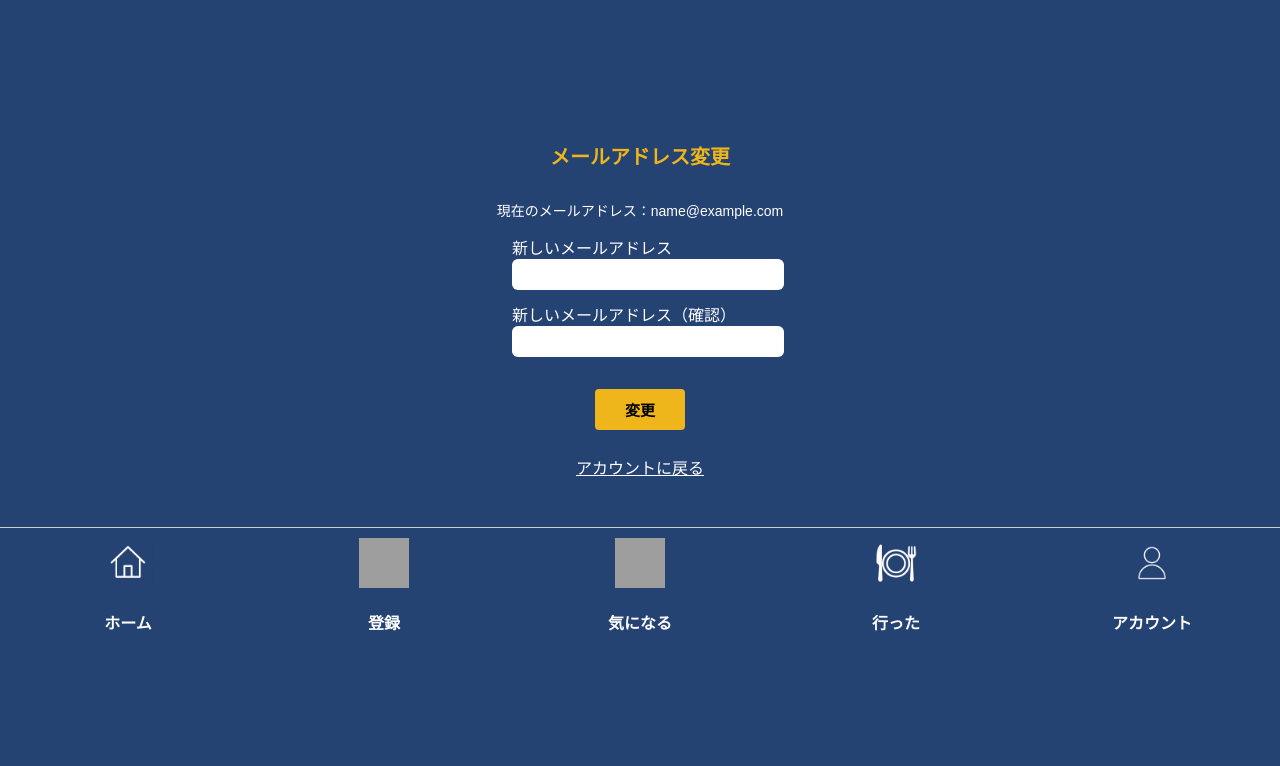
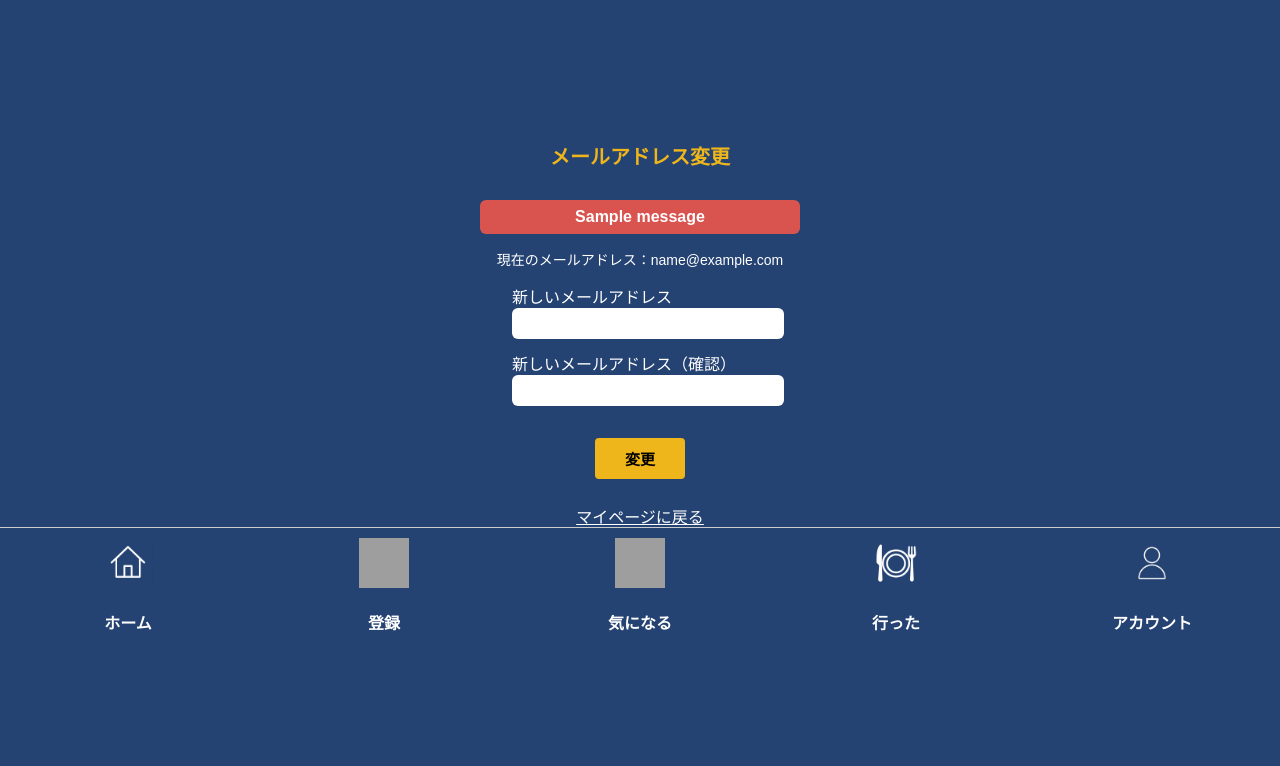
Before and after one commit to kazu-king22/Savoiry, a Django app: page /email/change/ in a window 1280 px wide. Shown: the part 156-922 px from the top of the page. Run offline with Django 5.2, Linux system fonts and the light colour scheme; a user stored in the database is signed in; tables that the repository leaves empty hold one stand-in row (values such as "Sample post"); one stand-in notice (Sample message) is shown; grey boxes are pictures that could not be loaded.

Commit message:
最終調整

```diff
--- a/accounts/static/accounts/css/change_email.css
+++ b/accounts/static/accounts/css/change_email.css
@@ -63,3 +63,13 @@
   color: white;
   text-decoration: underline;
 }
+
+.error-banner {
+  background-color: #d9534f;
+  color: white;
+  text-align: center;
+  padding: 8px 10px;
+  border-radius: 6px;
+  margin-bottom: 15px;
+  font-weight: bold;
+}
--- a/accounts/templates/accounts/change_email.html
+++ b/accounts/templates/accounts/change_email.html
@@ -10,10 +10,11 @@
 
   <h2 class="page-title">メールアドレス変更</h2>
 
-  {% if form.non_field_errors %}
-    <div class="error-banner">
-      メールアドレス変更に失敗しました
-    </div>
+  <!-- ✅ messagesフレームワークで受け取ったエラーを表示 -->
+  {% if messages %}
+    {% for message in messages %}
+      <div class="error-banner">{{ message }}</div>
+    {% endfor %}
   {% endif %}
 
   <form method="post" novalidate>
@@ -22,12 +23,14 @@
 
     <div class="form-wrapper">
 
+      <!-- 新しいメールアドレス -->
       <label>{{ form.email.label }}</label><br>
       {{ form.email }}
       {% if form.email.errors %}
         <p class="error-msg">{{ form.email.errors.0 }}</p>
       {% endif %}
 
+      <!-- 確認用メールアドレス -->
       <label>{{ form.confirm_email.label }}</label><br>
       {{ form.confirm_email }}
       {% if form.confirm_email.errors %}
@@ -40,7 +43,7 @@
   </form>
 
   <p class="back-link">
-    <a href="{% url 'accounts:mypage' %}">アカウントに戻る</a>
+    <a href="{% url 'accounts:mypage' %}">マイページに戻る</a>
   </p>
 
 </div>
--- a/accounts/templates/accounts/email_change_done.html
+++ b/accounts/templates/accounts/email_change_done.html
@@ -20,7 +20,7 @@
 </div>
 
 <script>
-  // OKボタンを押したらアカウント設定に戻る
+
   document.getElementById('okButton').addEventListener('click', function() {
     window.location.href = "{% url 'accounts:profile' %}";
   });
--- a/accounts/templates/accounts/password_change.html
+++ b/accounts/templates/accounts/password_change.html
@@ -44,7 +44,7 @@
   </form>
 
   <p class="back-link">
-    <a href="{% url 'accounts:mypage' %}">アカウントに戻る</a>
+    <a href="{% url 'accounts:mypage' %}">マイページに戻る</a>
   </p>
 </div>
 {% endblock %}
--- a/templates/base.html
+++ b/templates/base.html
@@ -94,7 +94,6 @@ function showModal(content) {
   });
 }
 
-// モーダルメッセージ対応マップ
 const map = {
   email_changed: {
     l1: "メールアドレスを変更しました",
```
Also changed, not shown: restaurants/views.py (+10 -2 lines).
